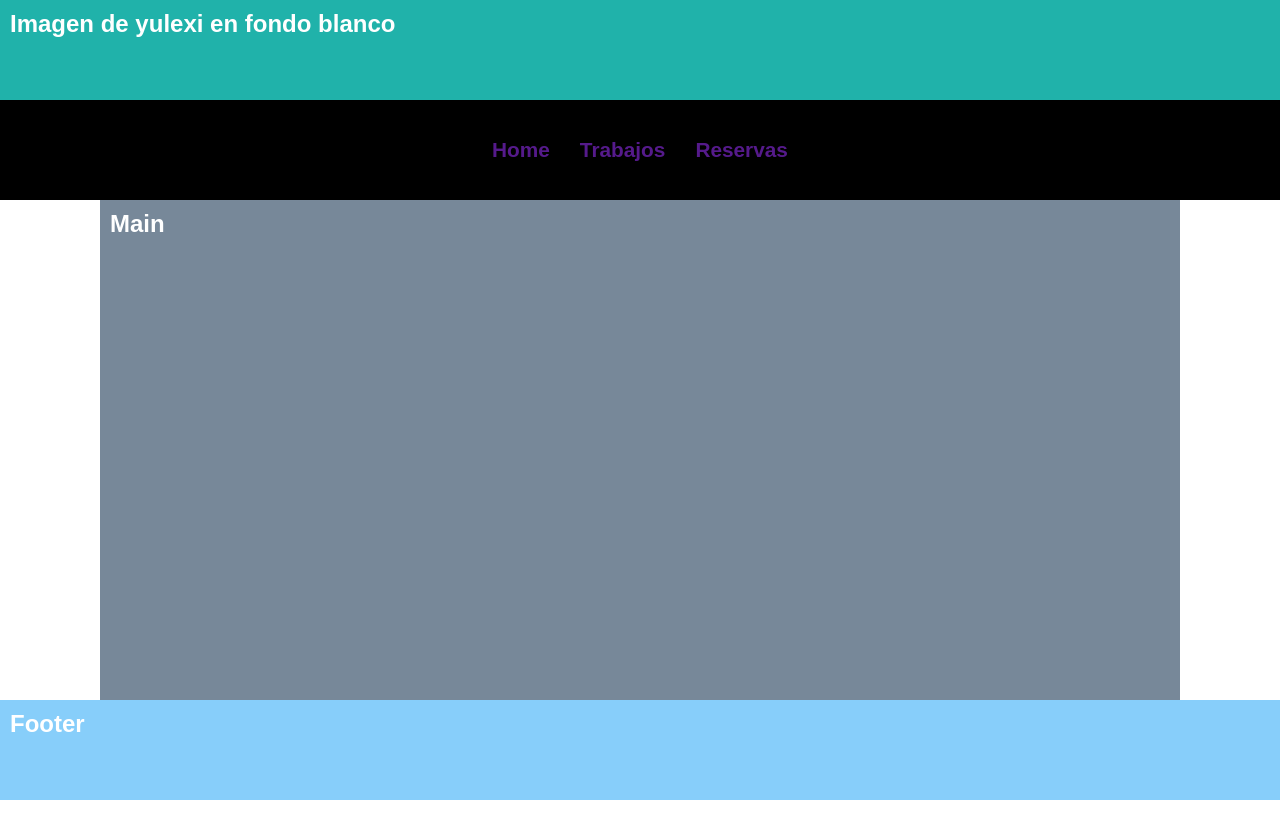
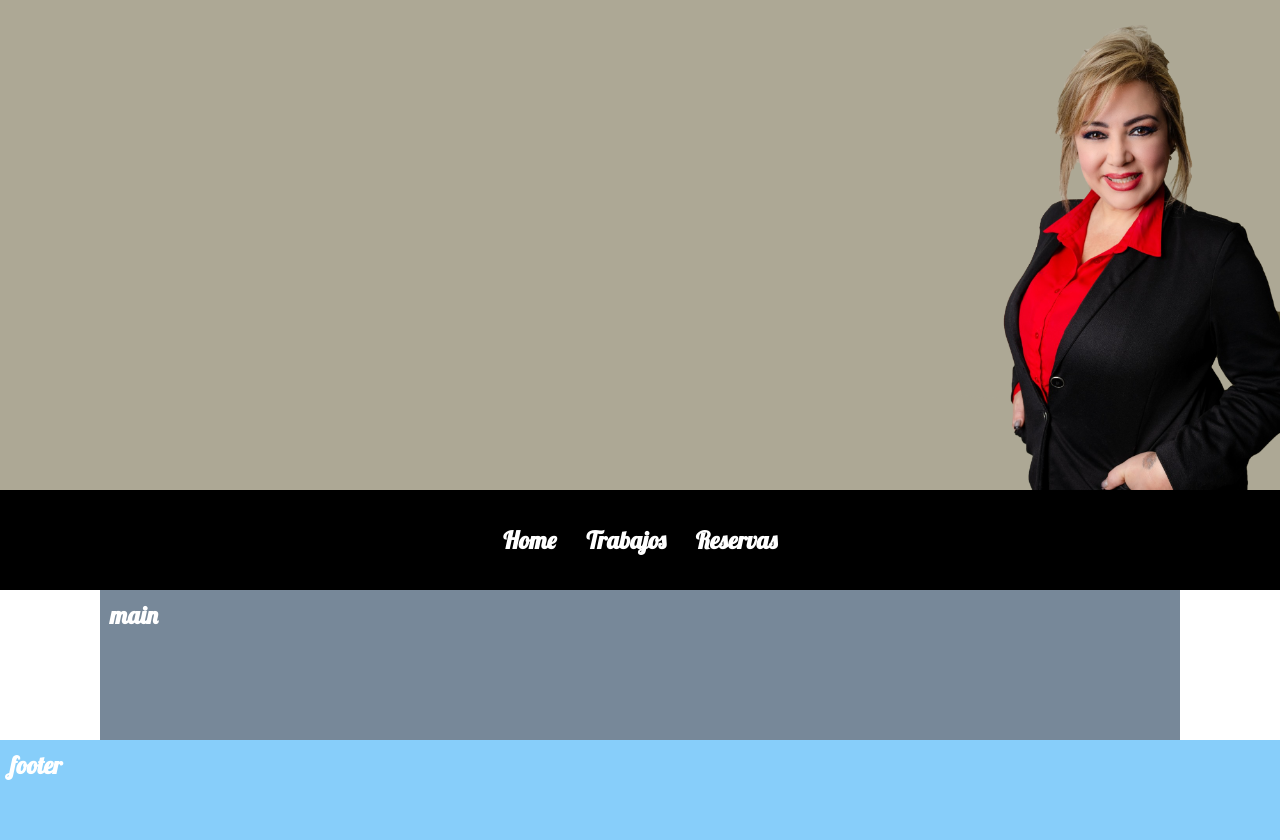
Before and after one commit to Mackewinsson/Yuleximarquez.com, a plain HTML site: page index.html in a window 1280 px wide. Before the commit the page ends 800 px from the top, so only its background shows below. Drawn offline with Linux system fonts and the light colour scheme.

Commit message:
header and nav done

```diff
--- a/index.html
+++ b/index.html
@@ -6,11 +6,12 @@
     <meta http-equiv="X-UA-Compatible" content="ie=edge">
     <title>Yulexi Maquez Microblading Master</title>
     <link rel="stylesheet" type="text/css" href="style/style.css">
+    <link href="https://fonts.googleapis.com/css?family=Lobster&display=swap" rel="stylesheet">
 </head>
 <body>
     <section class="grid">
         <header>
-            <p>Imagen de yulexi en fondo blanco</p>
+            <img src="img/portada.png" alt="" class="portada">
         </header>
         <nav>
             <div class="links">
@@ -19,10 +20,11 @@
                 <a href="">Reservas</a>
             </div>
         </nav>
-        <main>Main
-
+        <main>
+            <p>main</p>
         </main>
-        <footer>Footer
+        <footer>
+            <p>footer</p>
 
         </footer>
     </section>
--- a/style/style.css
+++ b/style/style.css
@@ -4,6 +4,11 @@
     padding: 0;
     margin: 0;
     text-decoration: none;
+    font-family: 'Lobster', cursive;
+}
+
+a{
+    color: #fff;
 }
 
 /* Grid layout */
@@ -13,7 +18,7 @@
     height: 100vh;
     display: grid;
     grid-template-columns: 1fr;
-    grid-auto-rows: 100px 50px minmax(150px, auto) 100px;
+    grid-auto-rows: auto 50px minmax(150px, auto) 100px;
     grid-template-areas:
     "header"
     "nav"
@@ -25,7 +30,15 @@
 header{
 
     grid-area: header;
+    display: flex;
+    justify-content: flex-end;
+    height: auto;
+}
 
+.portada{
+    max-width: 100%;
+    height: 500px;
+    margin-top: auto;
 }
 
 nav{
@@ -42,7 +55,7 @@ nav{
     grid-gap: 30px;
     justify-content: center;
     align-content: center;
-    font-size: 1.3rem;
+    font-size: 1.5rem;
     color: #fff;
     padding: 0px;
     margin: 0px;
@@ -68,7 +81,7 @@ footer{
     .grid{
 
         grid-template-columns: 100px 2fr 100px;
-        grid-template-rows: 100px 100px minmax(150px, auto) 100px;
+        grid-template-rows: 1fr 100px minmax(150px, auto) 100px;
         grid-template-areas:
         "header header header"
         "nav nav nav"
@@ -83,12 +96,9 @@ footer{
 
 header{
 
-    background-color: lightseagreen;
-    padding: 10px;
-    color: #fff;
-    font-weight: bold;
-    font-family: Arial, Helvetica, sans-serif;
-    font-size: 1.5rem;
+    background-color: #ADA895;
+    margin-bottom: -10px;
+
 }
 
 nav{
```
Also changed, not shown: img/Imagen portada.png (deleted), img/portada.png (added), 14 other files.
